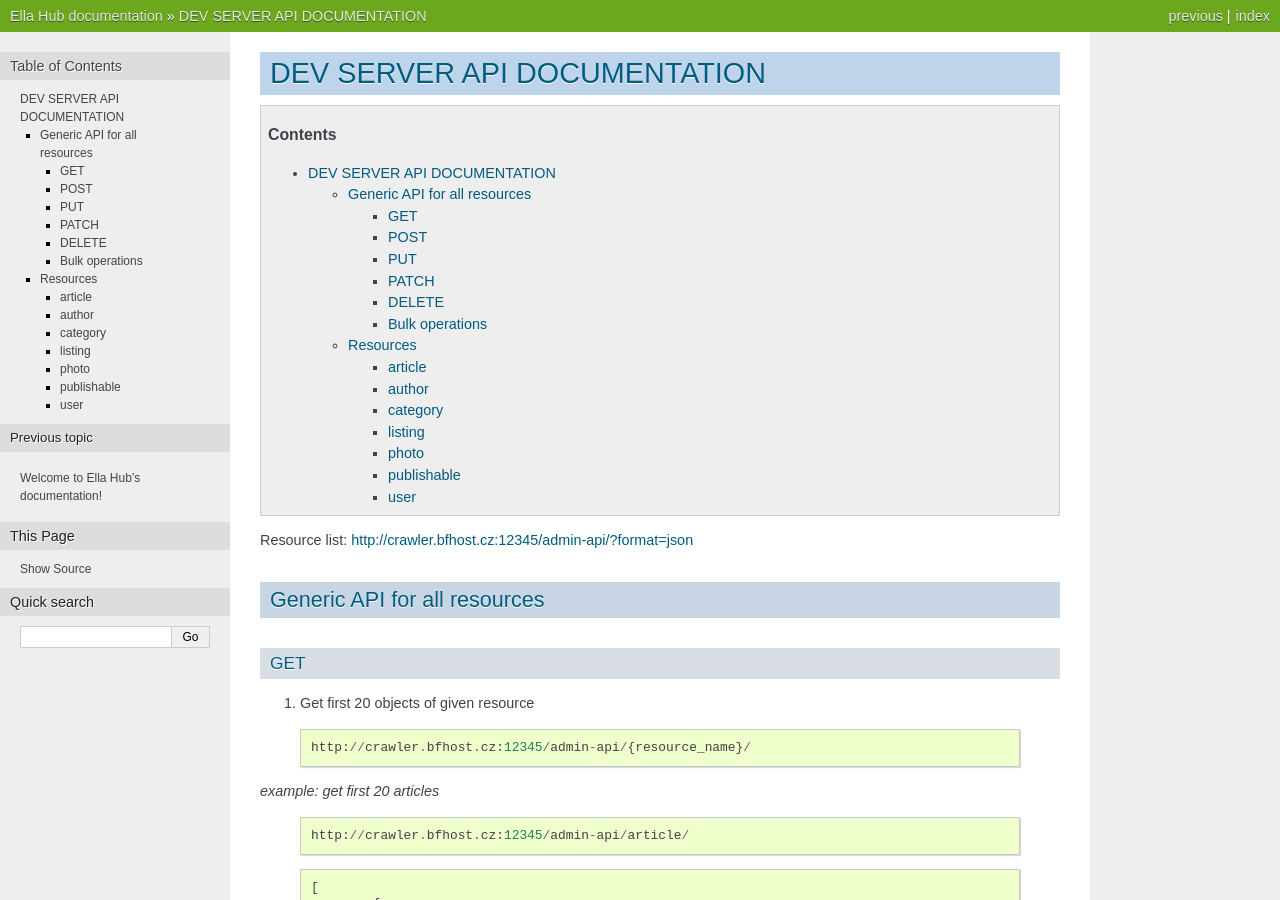
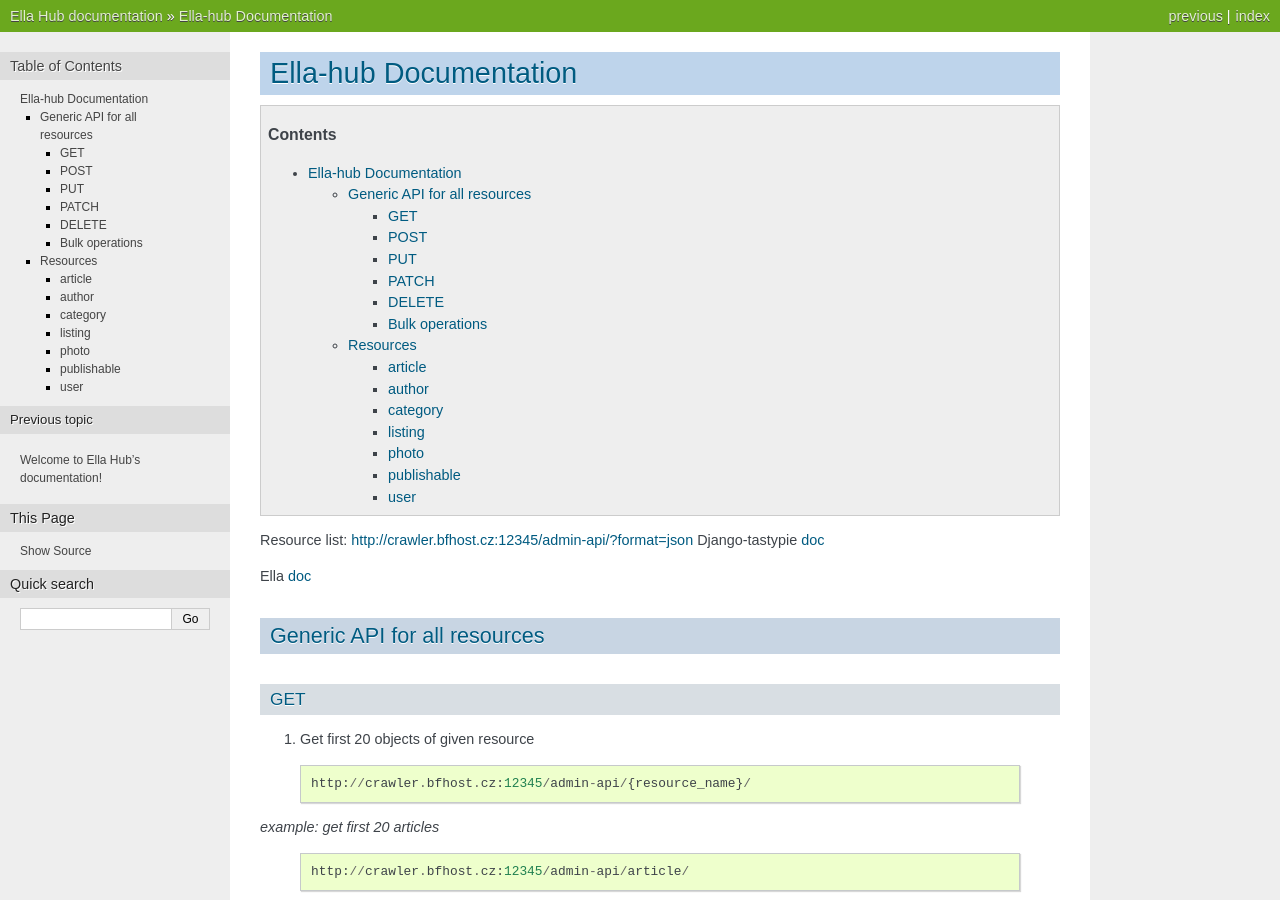
Before and after one commit to SanomaCZ/ella-hub, a Sphinx documentation site: the page built from doc/api.rst, in a window 1280 px wide and 900 px high. Built offline with Sphinx 7.4.7, drawn with Linux system fonts in a browser that asks for light colours; the version number could not be read and is left out; some of the changed text lies outside the part shown.

Commit message:
title changed, patch issue added, few links added

```diff
--- a/doc/api.rst
+++ b/doc/api.rst
@@ -1,6 +1,6 @@
-============================
-DEV SERVER API DOCUMENTATION
-============================
+======================
+Ella-hub Documentation
+======================
 
 .. secnum
 .. contents::
@@ -8,6 +8,14 @@ DEV SERVER API DOCUMENTATION
 
 
 Resource list: http://crawler.bfhost.cz:12345/admin-api/?format=json
+Django-tastypie doc__
+
+__ http://django-tastypie.readthedocs.org/en/latest/interacting.html
+
+Ella doc__
+
+__ http://ella.readthedocs.org/en/latest/index.html
+
 
 
 
```
Also changed, not shown: other parts of doc/api.rst (+4 -0 lines).
